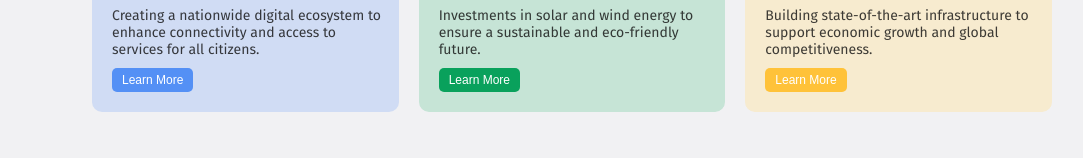
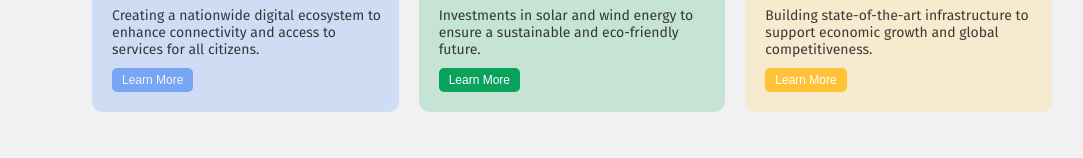
Before and after one commit to rimyakter/My-assignment-01, a plain HTML site: page index.html in a window 1280 px wide. In both pictures the pointer is over the button 250 px from the left and 1146 px from the top of the page. Shown: the part 1066-1224 px from the top of the page, without its empty margins (98-1181 px from the left). Drawn offline with Linux system fonts and the light colour scheme.

Commit message:
added hover effect

```diff
--- a/css/style.css
+++ b/css/style.css
@@ -14,6 +14,10 @@ section{
     width: 1020px;
     padding: 120px 60px;
     margin: 0 auto;
+}
+.btn:hover{
+    opacity: 70%;
+    transition: .5s;
 }
 
 /* banner section*/
```
